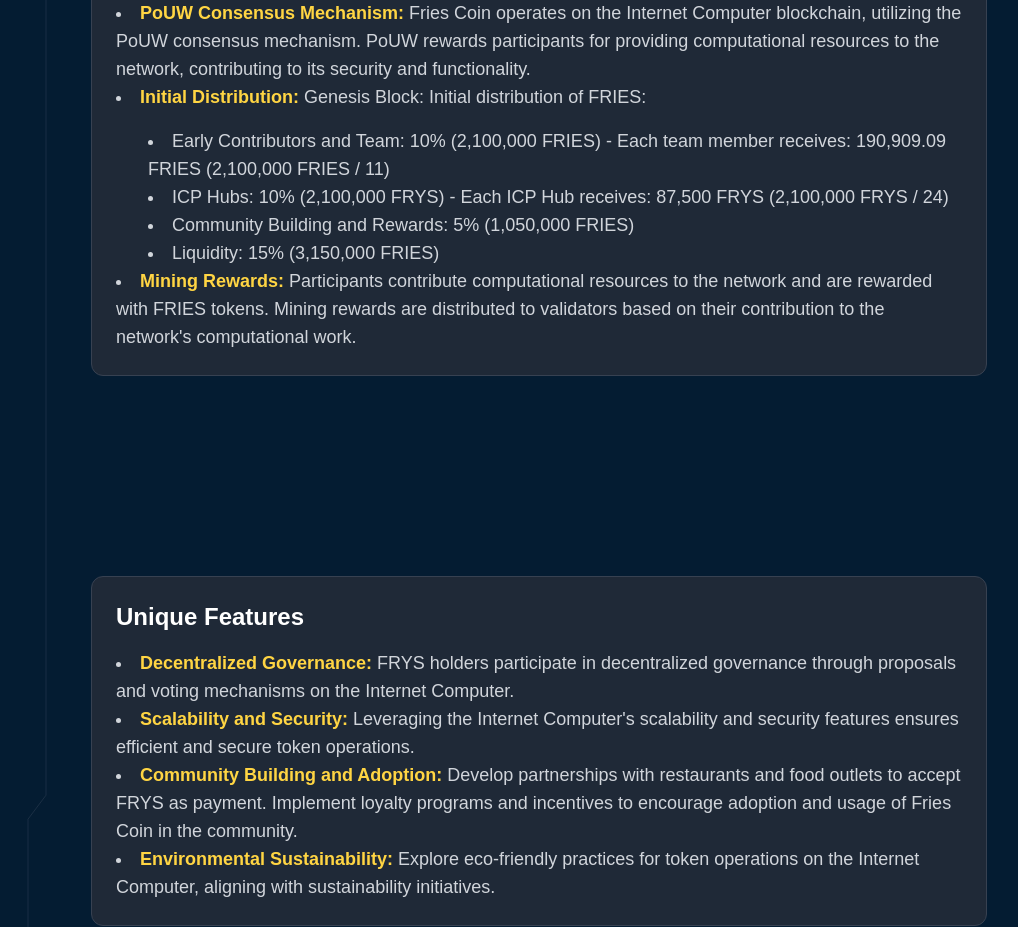
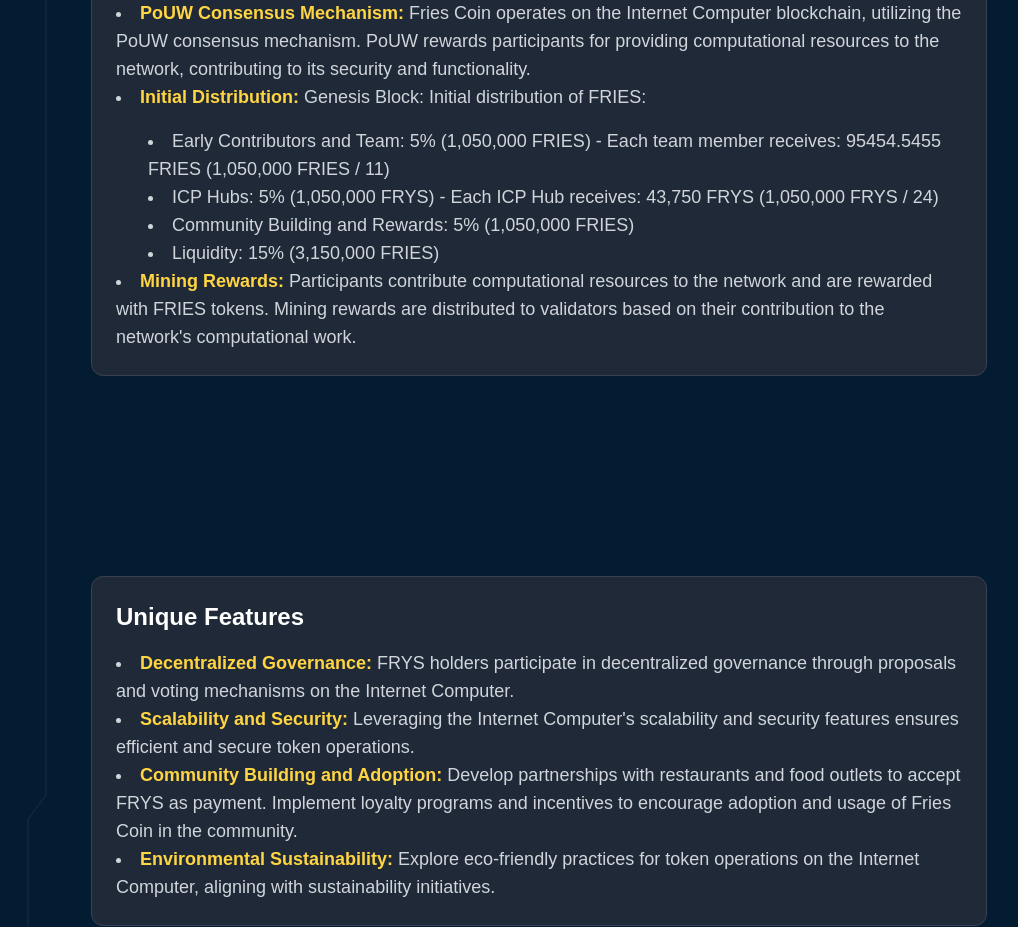
Before and after one commit to FRIES-COIN/FRIES-COIN, a React (Vite) app in the folder src/FRIES-COIN-frontend/: page /whitepaper in a window 1280 px wide. Shown: the part 2100-3027 px from the top of the page, without its empty margins (101-1119 px from the left). Built offline with nearby package versions, Linux system fonts and the light colour scheme; a web font is replaced by a local one.

Commit message:
updated tokenomics

```diff
--- a/src/FRIES-COIN-frontend/src/components/Tokenomics.tsx
+++ b/src/FRIES-COIN-frontend/src/components/Tokenomics.tsx
@@ -112,15 +112,15 @@
                       <span>Genesis Block:</span>
                       <ul className="list-inside list-item pl-4">
                         <li>
-                          Early Contributors and Team: 10% (2,100,000 FRIES)
+                          Early Contributors and Team: 5% (1,050,000 FRIES)
                         </li>
                         <li>
-                          Each team member receives: 190,909.09 FRIES (2,100,000
+                          Each team member receives: 95454.5455 FRIES (1,050,000
                           FRIES / 11)
                         </li>
                         <li>
-                    ICP Hubs: 10% (2,100,000 FRYS) - Each ICP Hub receives:
-                    87,500 FRYS (2,100,000 FRYS / 24)
+                    ICP Hubs: 5% (1,050,000 FRYS) - Each ICP Hub receives:
+                    43,750 FRYS (1,050,000 FRYS / 24)
                     </li>
                         <li>
                           Community Building and Rewards: 5% (1,050,000 FRIES)
--- a/src/FRIES-COIN-frontend/src/components/Whitepaper.tsx
+++ b/src/FRIES-COIN-frontend/src/components/Whitepaper.tsx
@@ -188,13 +188,13 @@
                   Genesis Block: Initial distribution of FRIES:
                   <ul className="list-disc list-inside mt-4 ml-8">
                     <li>
-                      Early Contributors and Team: 10% (2,100,000 FRIES) - Each
-                      team member receives: 190,909.09 FRIES (2,100,000 FRIES /
+                      Early Contributors and Team: 5% (1,050,000 FRIES) - Each
+                      team member receives: 95454.5455 FRIES (1,050,000 FRIES /
                       11)
                     </li>
                     <li>
-                    ICP Hubs: 10% (2,100,000 FRYS) - Each ICP Hub receives:
-                    87,500 FRYS (2,100,000 FRYS / 24)
+                    ICP Hubs: 5% (1,050,000 FRYS) - Each ICP Hub receives:
+                    43,750 FRYS (1,050,000 FRYS / 24)
                     </li>
 
                     <li>
```
